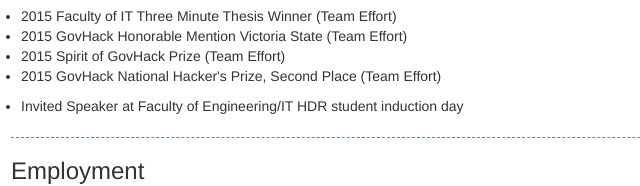
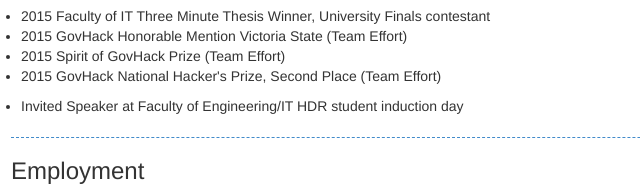
Before and after one commit to theantisnear/theantisnear.github.io, a plain HTML site: page CV.html in a window 1280 px wide. Shown: the part 798-984 px from the top of the page, 194-834 px from the left. Drawn offline with Linux system fonts and the light colour scheme.

Commit message:
changed CV details

```diff
--- a/CV.html
+++ b/CV.html
@@ -115,7 +115,7 @@
 					</ul>
 					<ul>
 						<li>
-							2015 Faculty of IT Three Minute Thesis Winner (Team Effort)
+							2015 Faculty of IT Three Minute Thesis Winner, University Finals contestant
 						</li>
 						<li>
 							2015 GovHack Honorable Mention Victoria State (Team Effort)
```
